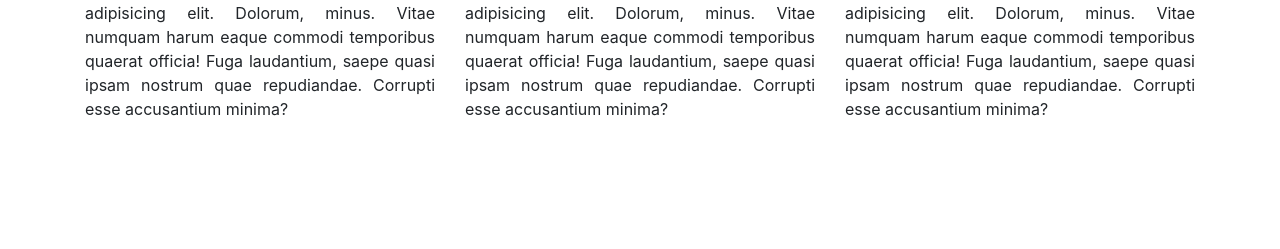
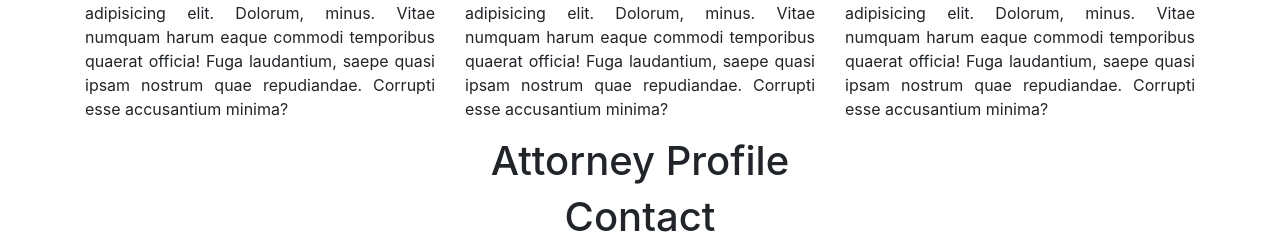
Before and after one commit to Gus-tavogonz/law-website, a plain HTML site: page index.html in a window 1280 px wide. Shown: the part 667-916 px from the top of the page. Before the commit the page ends 804 px from the top, so only its background shows below. Drawn offline with nearby package versions, Linux system fonts and the light colour scheme.

Commit message:
new sections

```diff
--- a/index.html
+++ b/index.html
@@ -91,5 +91,23 @@
     </div>
     <!----COLUMNS ENDS HERE-->
 
+
+    <div class="container">
+        <div class="row">
+            <div class="col-md-12">
+                <h1 class="title">Attorney Profile</h1>
+            </div>
+        </div>
+    </div>
+
+
+    <div class="container">
+            <div class="row">
+                <div class="col-md-12">
+                    <h1 class="title">Contact</h1>
+                </div>
+            </div>
+        </div>
+
 </body>
 </html>
```
